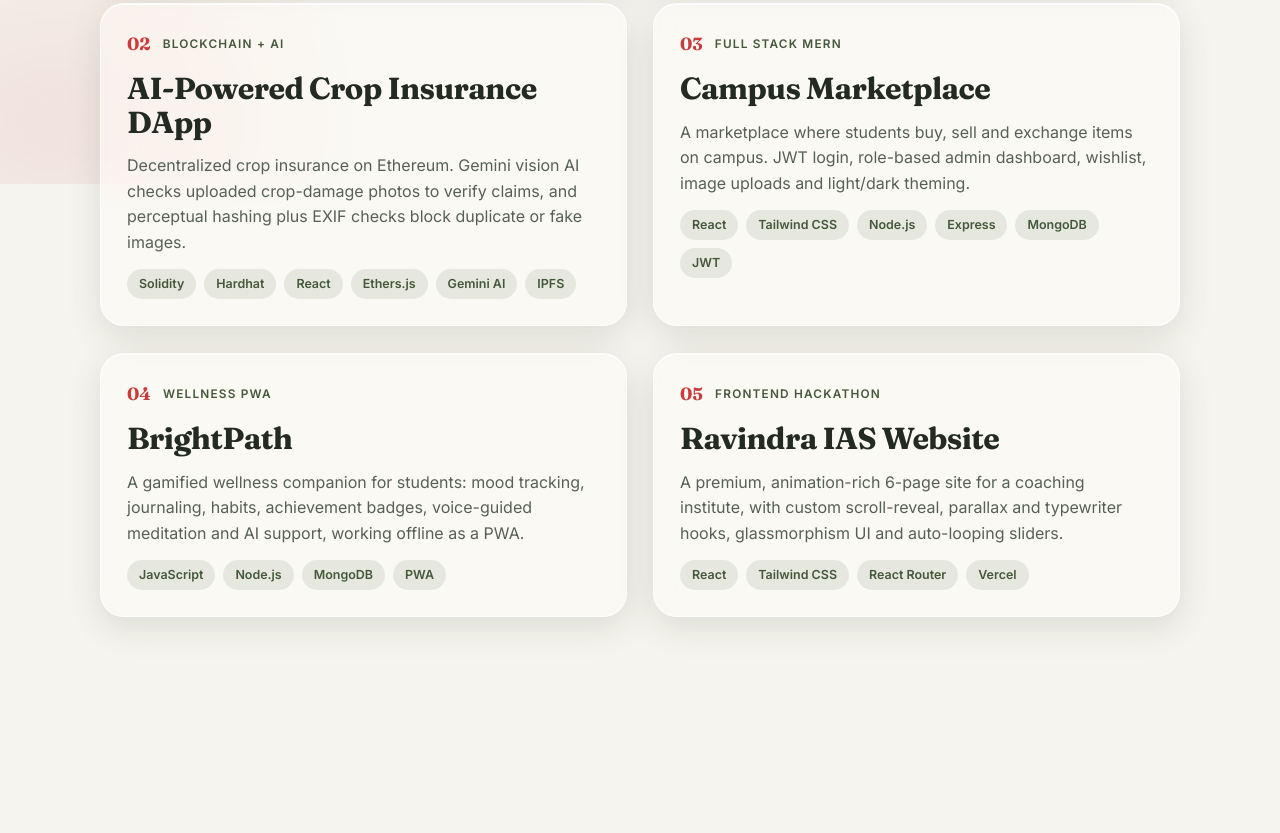
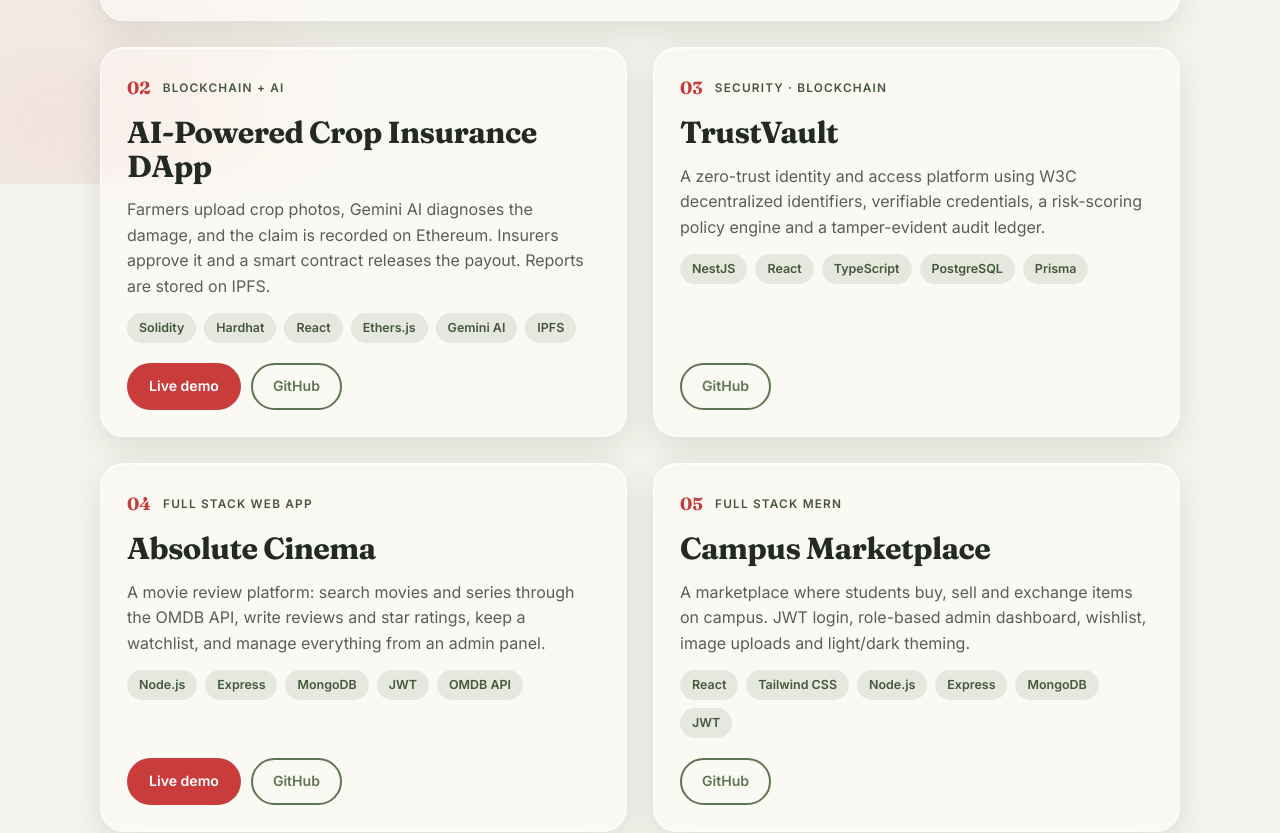
Before and after one commit to anaydev29/Portfolio, a React (Vite) app: page /projects in a window 1280 px wide. Shown: the part 616-1449 px from the top of the page. Before the commit the page ends 1313 px from the top, so only its background shows below. Built offline with nearby package versions, Linux system fonts and the light colour scheme; no server answers.

Commit message:
projects links updated

```diff
--- a/src/data/projects.js
+++ b/src/data/projects.js
@@ -1,6 +1,6 @@
 // Edit this file to change what shows on the Projects page.
 // `live` and `github` are optional: a button only appears when you fill the link in.
-// TODO: add the real live/GitHub links for each project.
+// Links, descriptions and tech stacks were taken from the READMEs on github.com/anaydev29.
 
 export const projects = [
   {
@@ -8,22 +8,41 @@ export const projects = [
     featured: true,
     title: 'DevIntel',
     type: 'Full Stack · Tech Analytics',
-    // TODO: rewrite this in your own words and fill in the real tech stack
     description:
-      'A tech trend analysis platform that helps you see which technologies and tools are gaining momentum. My main session project, still being polished.',
-    stack: [],
+      'A developer intelligence platform that collects public data from GitHub, Stack Overflow, Hacker News and dev.to every day and scores 87 technologies. It has rankings, a skill-gap finder, side-by-side comparisons and trending repos. My main session project.',
+    stack: ['Python', 'FastAPI', 'PostgreSQL', 'React', 'Tailwind CSS', 'GitHub Actions'],
     github: 'https://github.com/anaydev29/DevIntel',
-    live: '',
+    live: '', // README says the live demo is "coming soon": add the link here when it is up
   },
   {
     id: 'crop-insurance-dapp',
     title: 'AI-Powered Crop Insurance DApp',
     type: 'Blockchain + AI',
     description:
-      'Decentralized crop insurance on Ethereum. Gemini vision AI checks uploaded crop-damage photos to verify claims, and perceptual hashing plus EXIF checks block duplicate or fake images.',
+      'Farmers upload crop photos, Gemini AI diagnoses the damage, and the claim is recorded on Ethereum. Insurers approve it and a smart contract releases the payout. Reports are stored on IPFS.',
     stack: ['Solidity', 'Hardhat', 'React', 'Ethers.js', 'Gemini AI', 'IPFS'],
-    github: '',
+    github: 'https://github.com/anaydev29/crop-insurance-dapp',
+    live: 'https://crop-insurance-dapp.vercel.app',
+  },
+  {
+    id: 'trustvault',
+    title: 'TrustVault',
+    type: 'Security · Blockchain',
+    description:
+      'A zero-trust identity and access platform using W3C decentralized identifiers, verifiable credentials, a risk-scoring policy engine and a tamper-evident audit ledger.',
+    stack: ['NestJS', 'React', 'TypeScript', 'PostgreSQL', 'Prisma'],
+    github: 'https://github.com/anaydev29/TrustVault',
     live: '',
+  },
+  {
+    id: 'absolute-cinema',
+    title: 'Absolute Cinema',
+    type: 'Full Stack Web App',
+    description:
+      'A movie review platform: search movies and series through the OMDB API, write reviews and star ratings, keep a watchlist, and manage everything from an admin panel.',
+    stack: ['Node.js', 'Express', 'MongoDB', 'JWT', 'OMDB API'],
+    github: 'https://github.com/anaydev29/movie-review-system',
+    live: 'https://absolute-cinema-production.up.railway.app',
   },
   {
     id: 'campus-marketplace',
@@ -32,8 +51,18 @@ export const projects = [
     description:
       'A marketplace where students buy, sell and exchange items on campus. JWT login, role-based admin dashboard, wishlist, image uploads and light/dark theming.',
     stack: ['React', 'Tailwind CSS', 'Node.js', 'Express', 'MongoDB', 'JWT'],
-    github: '',
+    github: 'https://github.com/anaydev29/campus-marketplace',
     live: '',
+  },
+  {
+    id: 'ravindra-ias',
+    title: 'Ravindra IAS Website',
+    type: 'Frontend Hackathon',
+    description:
+      'A premium, animation-rich 6-page site for a coaching institute, with custom scroll-reveal, parallax and typewriter hooks, glassmorphism UI and auto-looping sliders.',
+    stack: ['React', 'Vite', 'Tailwind CSS', 'React Router'],
+    github: 'https://github.com/anaydev29/frontend-battle-',
+    live: 'https://frontend-battle-green.vercel.app/',
   },
   {
     id: 'brightpath',
@@ -42,16 +71,7 @@ export const projects = [
     description:
       'A gamified wellness companion for students: mood tracking, journaling, habits, achievement badges, voice-guided meditation and AI support, working offline as a PWA.',
     stack: ['JavaScript', 'Node.js', 'MongoDB', 'PWA'],
-    github: '',
-    live: '',
-  },
-  {
-    id: 'ravindra-ias',
-    title: 'Ravindra IAS Website',
-    type: 'Frontend Hackathon',
-    description:
-      'A premium, animation-rich 6-page site for a coaching institute, with custom scroll-reveal, parallax and typewriter hooks, glassmorphism UI and auto-looping sliders.',
-    stack: ['React', 'Tailwind CSS', 'React Router', 'Vercel'],
+    // TODO: I could not find this repo on your GitHub: add its links here
     github: '',
     live: '',
   },
--- a/src/index.css
+++ b/src/index.css
@@ -484,15 +484,18 @@ button {
   z-index: 1;
   width: min(260px, 52vw);
   aspect-ratio: 4 / 5;
-  border-radius: 200px 200px var(--radius) var(--radius);
+  /* Photo shape: big soft corners with one sharp corner at the bottom left.
+     Try a circle with 50% instead (and change aspect-ratio to 1 / 1). */
+  border-radius: 72px 72px 72px 14px;
   overflow: hidden;
   background: linear-gradient(160deg, rgba(255, 255, 255, 0.6), rgba(156, 175, 136, 0.35));
   -webkit-backdrop-filter: blur(16px) saturate(160%);
   backdrop-filter: blur(16px) saturate(160%);
   border: 1.5px solid rgba(255, 255, 255, 0.8);
+  /* solid sage "layer" offset behind the photo, plus a soft shadow */
   box-shadow:
-    0 24px 56px rgba(60, 80, 50, 0.22),
-    inset 0 1px 0 rgba(255, 255, 255, 0.85);
+    14px 14px 0 0 rgba(156, 175, 136, 0.6),
+    0 24px 56px rgba(60, 80, 50, 0.22);
   display: grid;
   place-items: center;
   text-align: center;
```
